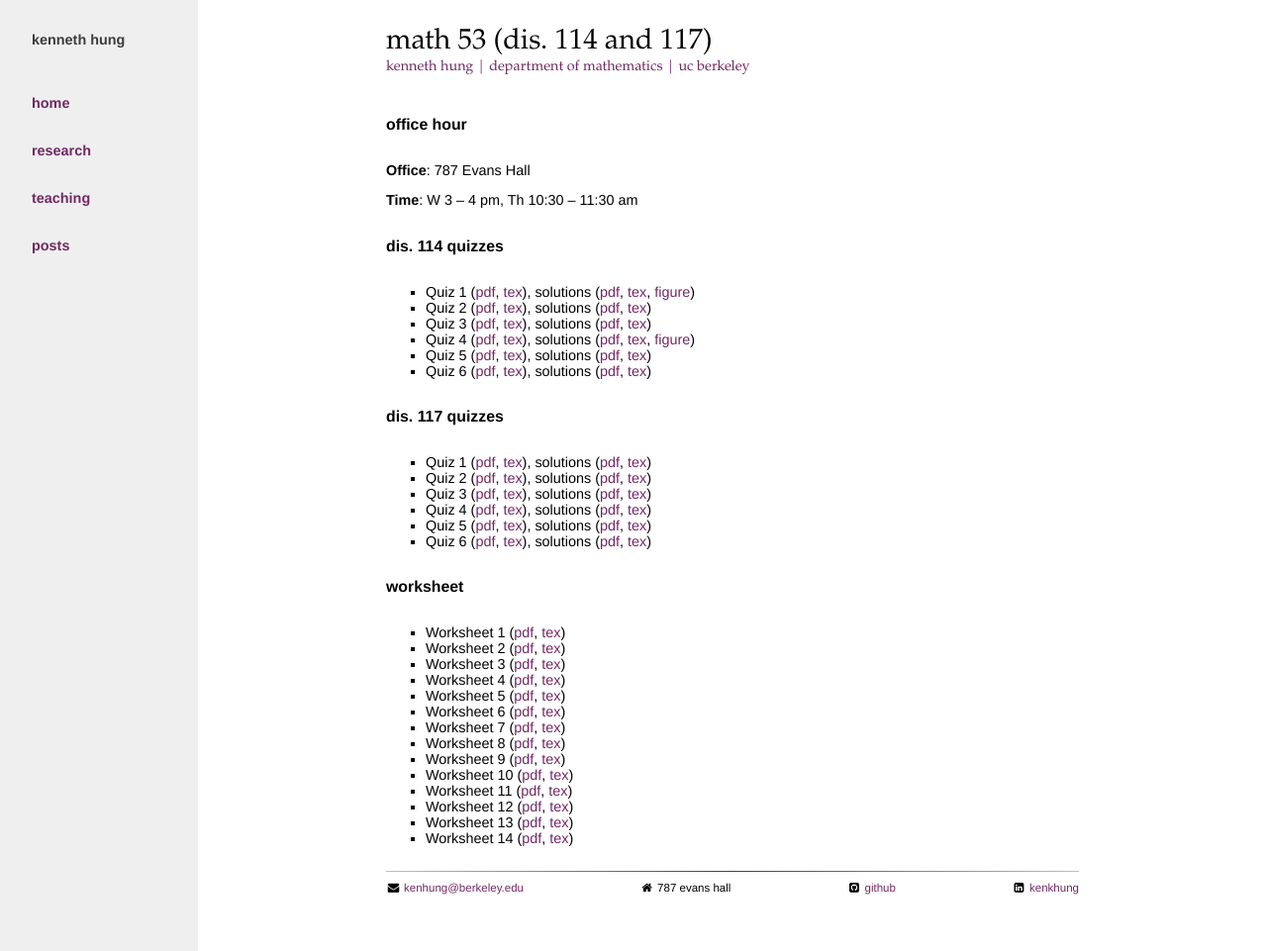
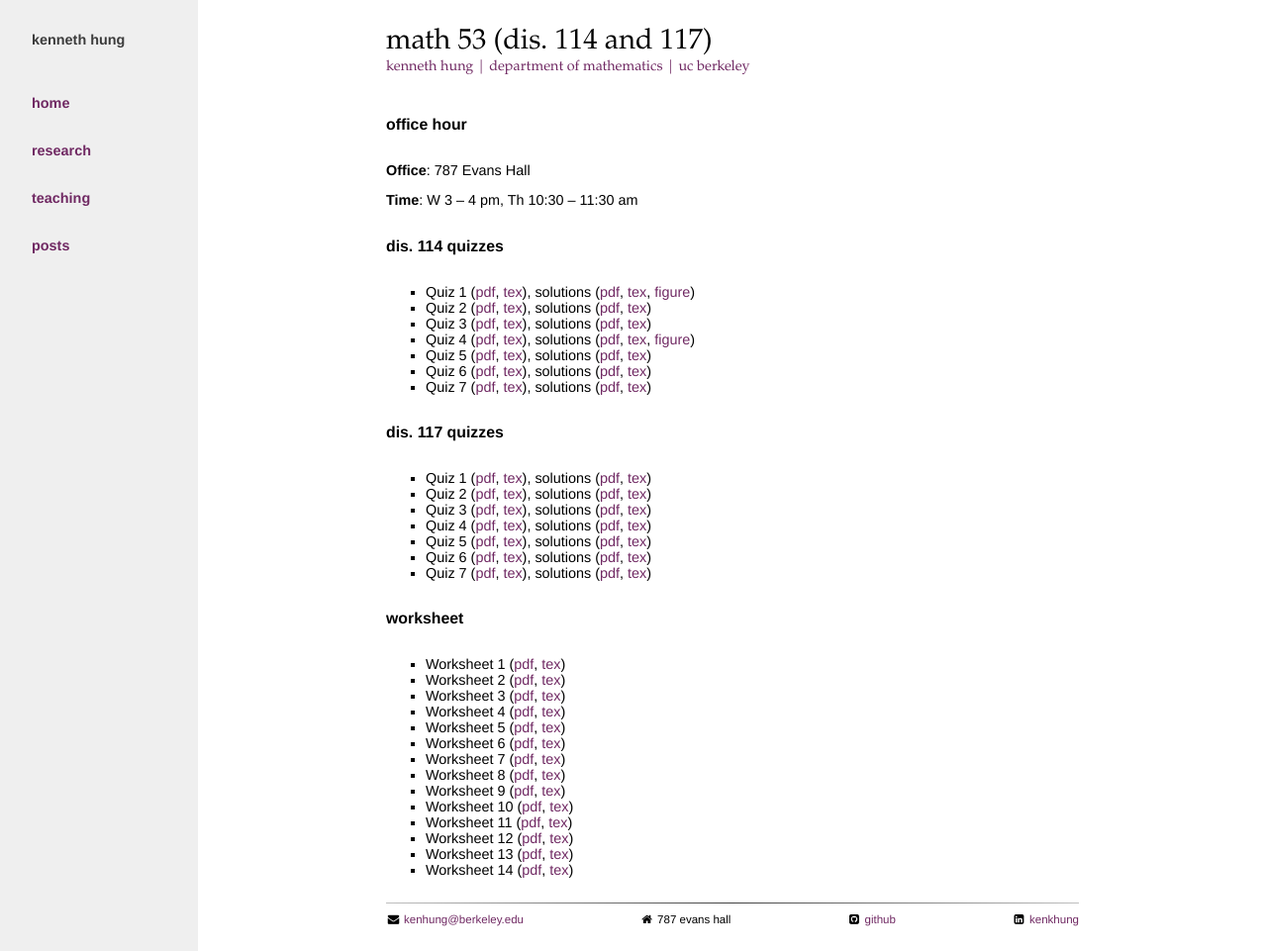
Before and after one commit to yiqunchen/kenhungkk.github.io, a Jekyll site: the page built from courses/math053/index.md, in a window 1280 px wide and 961 px high. Shown: the whole window at 99% size. Built offline with Jekyll 4.4.1, drawn with Linux system fonts in a browser that asks for light colours; nearby versions of some CDN libraries.

Commit message:
quiz 7 solutions added for math 53

```diff
--- a/courses/math053/index.md
+++ b/courses/math053/index.md
@@ -16,6 +16,7 @@ title: Math 53 (Dis. 114 and 117)
 - Quiz 4 ([pdf](quiz04dis114.pdf), [tex](quiz04dis114.tex)), solutions ([pdf](quiz04dis114sol.pdf), [tex](quiz04dis114.tex), [figure](quiz04dis114solpic.png))
 - Quiz 5 ([pdf](quiz05dis114.pdf), [tex](quiz05dis114.tex)), solutions ([pdf](quiz05dis114sol.pdf), [tex](quiz05dis114.tex))
 - Quiz 6 ([pdf](quiz06dis114.pdf), [tex](quiz06dis114.tex)), solutions ([pdf](quiz06dis114sol.pdf), [tex](quiz06dis114.tex))
+- Quiz 7 ([pdf](quiz07dis114.pdf), [tex](quiz07dis114.tex)), solutions ([pdf](quiz07dis114sol.pdf), [tex](quiz07dis114.tex))
 
 # Dis. 117 Quizzes
 
@@ -25,6 +26,7 @@ title: Math 53 (Dis. 114 and 117)
 - Quiz 4 ([pdf](quiz04dis117.pdf), [tex](quiz04dis117.tex)), solutions ([pdf](quiz04dis117sol.pdf), [tex](quiz04dis117.tex))
 - Quiz 5 ([pdf](quiz05dis117.pdf), [tex](quiz05dis117.tex)), solutions ([pdf](quiz05dis117sol.pdf), [tex](quiz05dis117.tex))
 - Quiz 6 ([pdf](quiz06dis117.pdf), [tex](quiz06dis117.tex)), solutions ([pdf](quiz06dis117sol.pdf), [tex](quiz06dis117.tex))
+- Quiz 7 ([pdf](quiz07dis117.pdf), [tex](quiz07dis117.tex)), solutions ([pdf](quiz07dis117sol.pdf), [tex](quiz07dis117.tex))
 
 # Worksheet
 
```
Also changed, not shown: 8 other files.
